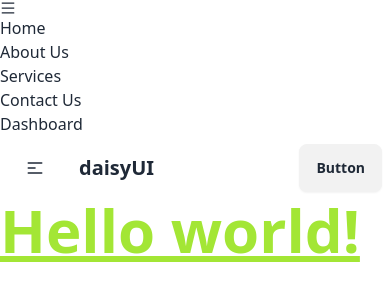
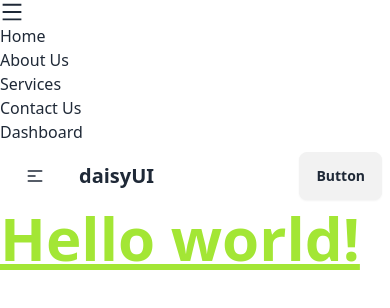
Before and after one commit to alalhosen/price-options-d44, a React (Vite) app: page / in a window 390 px wide. Shown: the top 308 px of the page. Built offline with nearby package versions, Linux system fonts and the light colour scheme.

Commit message:
close & open icon add in navbar

```diff
--- a/src/components/NavBar/NavBar.jsx
+++ b/src/components/NavBar/NavBar.jsx
@@ -1,6 +1,9 @@
+import { useState } from "react";
 import Link from "../Link/Link";
-import { AiOutlineMenu  } from 'react-icons/ai';
+import { AiOutlineMenu, AiOutlineClose } from 'react-icons/ai';
+
 const NavBar = () => {
+    const [open, setOpen] = useState(false)
     const routes = [
         { id: 1, path: "/", name: "Home" },
         { id: 2, path: "/about", name: "About Us" },
@@ -10,7 +13,14 @@ const NavBar = () => {
     ];
     return (
         <nav>
-            <AiOutlineMenu/>
+            <div className="md:hidden" onClick={() => setOpen(!open)}>
+                {
+                    open === true ?
+                        <AiOutlineClose className="text-2xl" />
+                        : <AiOutlineMenu className="text-2xl" />
+                }
+
+            </div>
             <ul className="md:flex">
                 {
                     routes.map(route => <Link key={route.id} route={route}></Link>)
```
